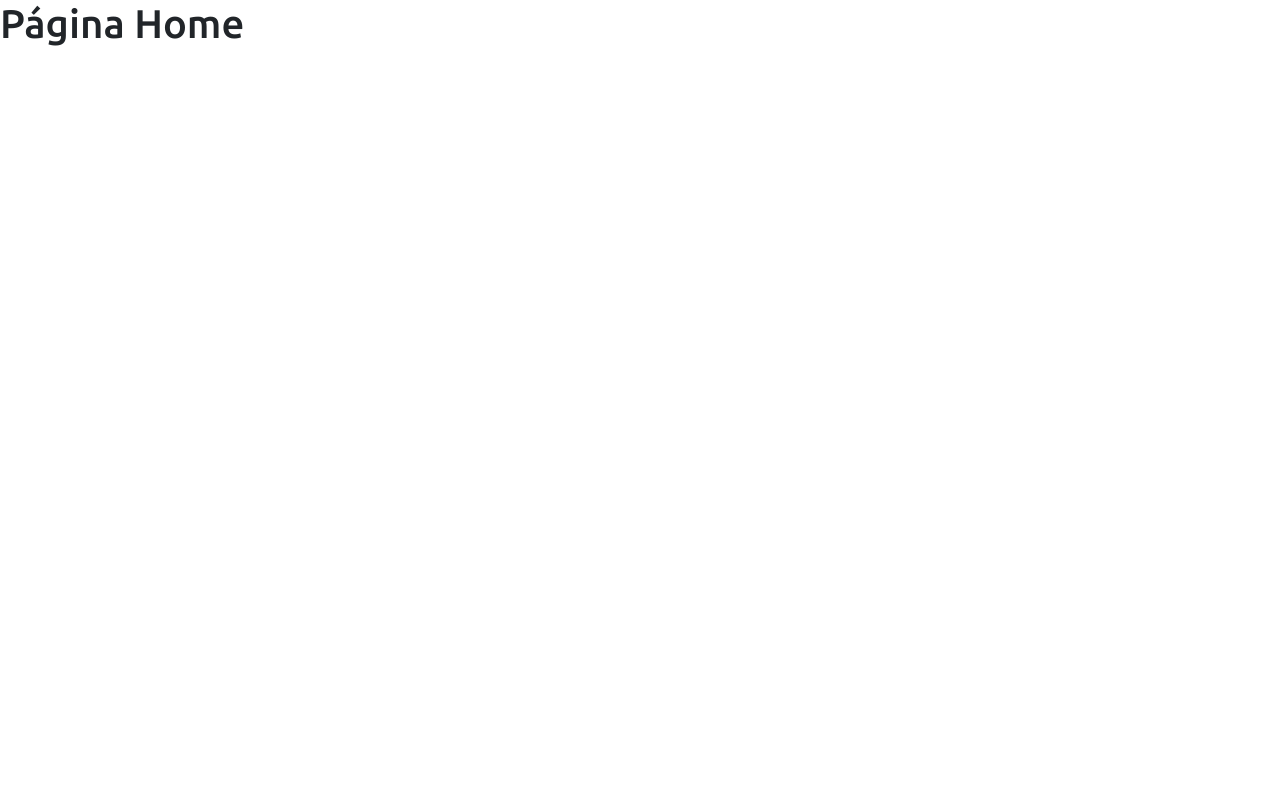
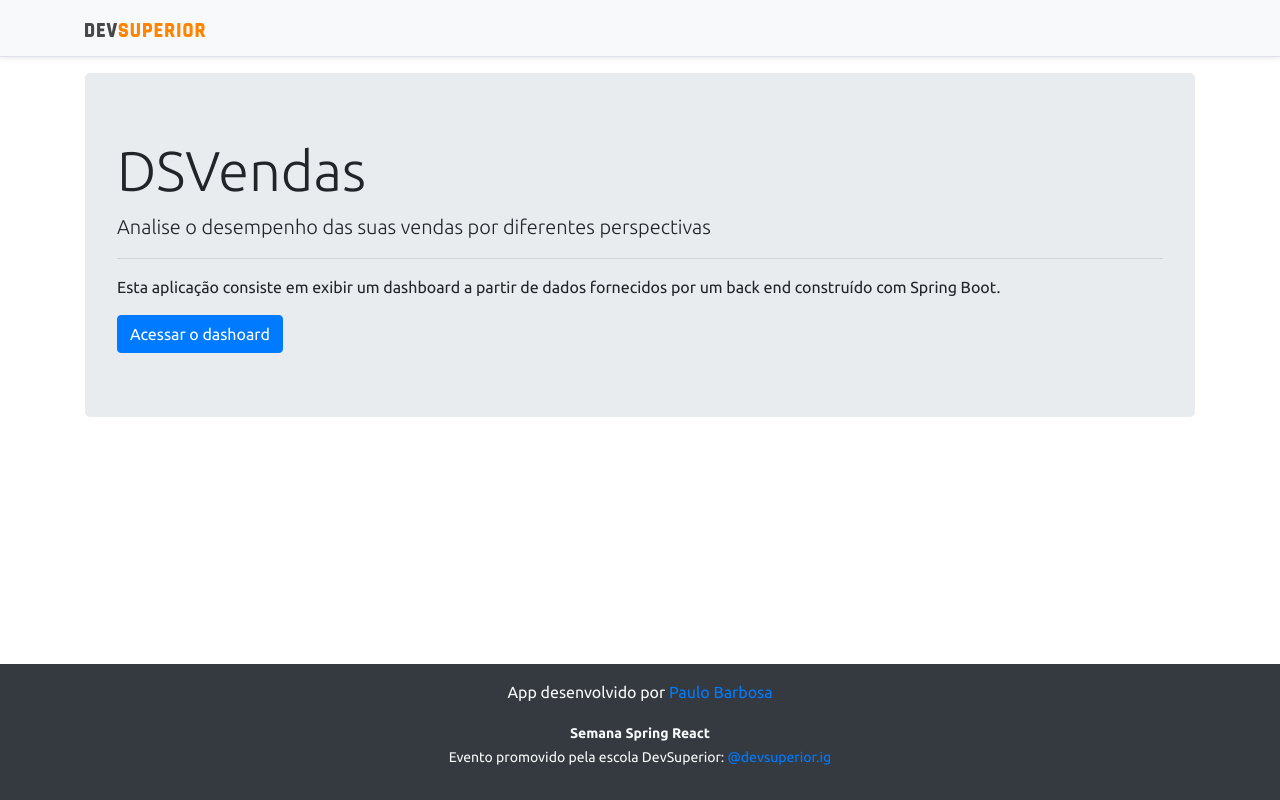
Before and after one commit to phjb/devsuperior-3, a React (Create React App) app in the folder frontend/: page / in a window 1280 px wide. Built offline with nearby package versions, Linux system fonts and the light colour scheme.

Commit message:
Home, navigation

```diff
--- a/frontend/src/components/NavBar/index.tsx
+++ b/frontend/src/components/NavBar/index.tsx
@@ -1,10 +1,13 @@
 import ImgDsDark from 'assets/img/ds_dark.svg'
+import { Link } from 'react-router-dom';
 function NavBar() {
   return (
     <div className="d-flex flex-column flex-md-row align-items-center p-3 px-md-4 mb-3 bg-light border-bottom shadow-sm">
       <div className="container">
         <nav className="my-2 my-md-0 mr-md-3">
+          <Link to='/'>
           <img src={ImgDsDark} alt="DevSuperior" width="120" />
+          </Link>
         </nav>
       </div>
     </div>
--- a/frontend/src/pages/Home/index.tsx
+++ b/frontend/src/pages/Home/index.tsx
@@ -1,6 +1,27 @@
+import Footer from "components/Footer";
+import NavBar from "components/NavBar";
+import { Link } from "react-router-dom";
+
 function Home() {
   return (
-    <div><h1>Página Home</h1></div>
+    <>
+      <NavBar />
+      <div className="container">
+        <div className="jumbotron">
+          <h1 className="display-4">DSVendas</h1>
+          <p className="lead">
+            Analise o desempenho das suas vendas por diferentes perspectivas
+          </p>
+          <hr />
+          <p>
+            Esta aplicação consiste em exibir um dashboard a partir de dados
+            fornecidos por um back end construído com Spring Boot.
+          </p>
+          <Link className="btn btn-primary -btn-large" to="/dashboard">Acessar o dashoard</Link>
+        </div>
+      </div>
+      <Footer />
+    </>
   );
 }
 
```
